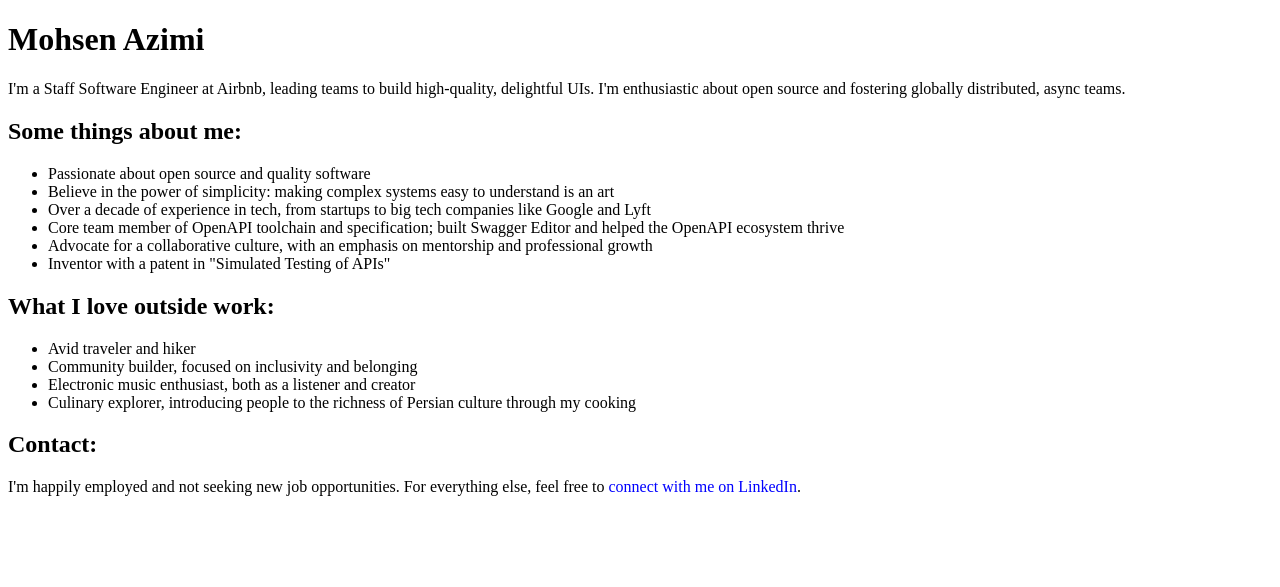
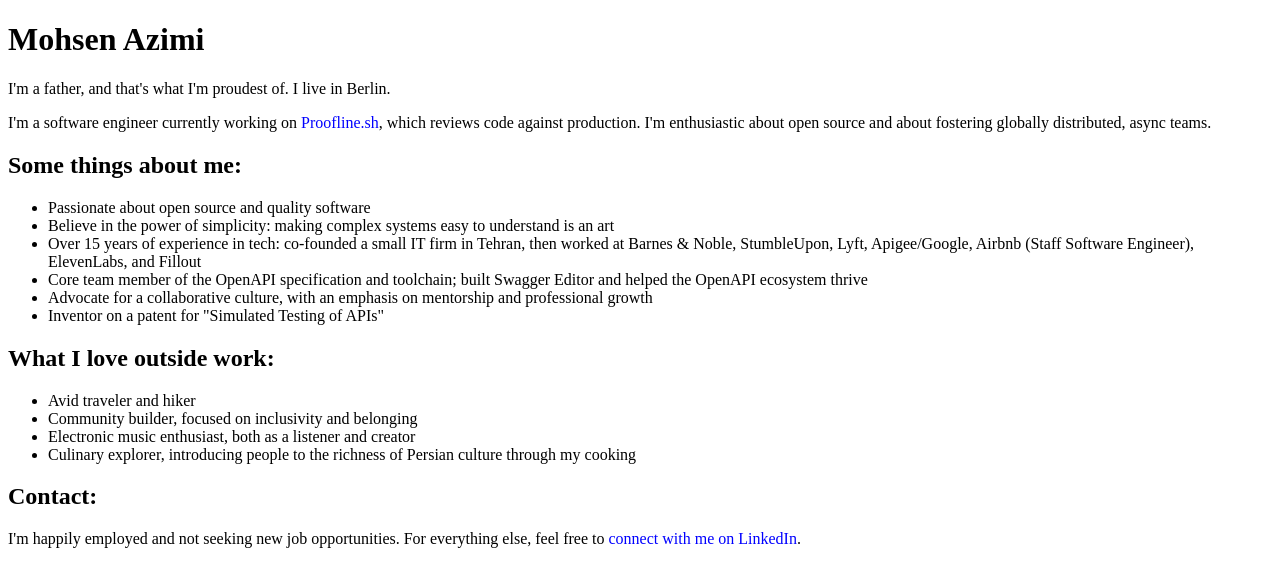
Before and after one commit to mohsen1/mohsen1.github.io, a Jekyll site: the page index.html, which Jekyll copies as it is, in a window 1280 px wide. Shown: the top 587 px of the page. Built offline with Jekyll 4.4.1, drawn with Linux system fonts in a browser that asks for light colours.

Commit message:
Update homepage: family, Berlin, Proofline.sh, career history
Co-Authored-By: Claude Opus 5.5 <noreply@anthropic.com>
Claude-Session: https://claude.ai/code/session_01KTKTKVDDHyyqk5aBxKTeEg

```diff
--- a/index.html
+++ b/index.html
@@ -38,16 +38,17 @@
 </head>
 <body>
     <h1>Mohsen Azimi</h1>
-    <p>I'm a Staff Software Engineer at Airbnb, leading teams to build high-quality, delightful UIs. I'm enthusiastic about open source and fostering globally distributed, async teams.</p>
+    <p>I'm a father, and that's what I'm proudest of. I live in Berlin.</p>
+    <p>I'm a software engineer currently working on <a href="https://proofline.sh" target="_blank" rel="noopener noreferrer">Proofline.sh</a>, which reviews code against production. I'm enthusiastic about open source and about fostering globally distributed, async teams.</p>
 
     <h2>Some things about me:</h2>
     <ul>
         <li>Passionate about open source and quality software</li>
         <li>Believe in the power of simplicity: making complex systems easy to understand is an art</li>
-        <li>Over a decade of experience in tech, from startups to big tech companies like Google and Lyft</li>
-        <li>Core team member of OpenAPI toolchain and specification; built Swagger Editor and helped the OpenAPI ecosystem thrive</li>
+        <li>Over 15 years of experience in tech: co-founded a small IT firm in Tehran, then worked at Barnes &amp; Noble, StumbleUpon, Lyft, Apigee/Google, Airbnb (Staff Software Engineer), ElevenLabs, and Fillout</li>
+        <li>Core team member of the OpenAPI specification and toolchain; built Swagger Editor and helped the OpenAPI ecosystem thrive</li>
         <li>Advocate for a collaborative culture, with an emphasis on mentorship and professional growth</li>
-        <li>Inventor with a patent in "Simulated Testing of APIs"</li>
+        <li>Inventor on a patent for "Simulated Testing of APIs"</li>
     </ul>
 
     <h2>What I love outside work:</h2>
```
